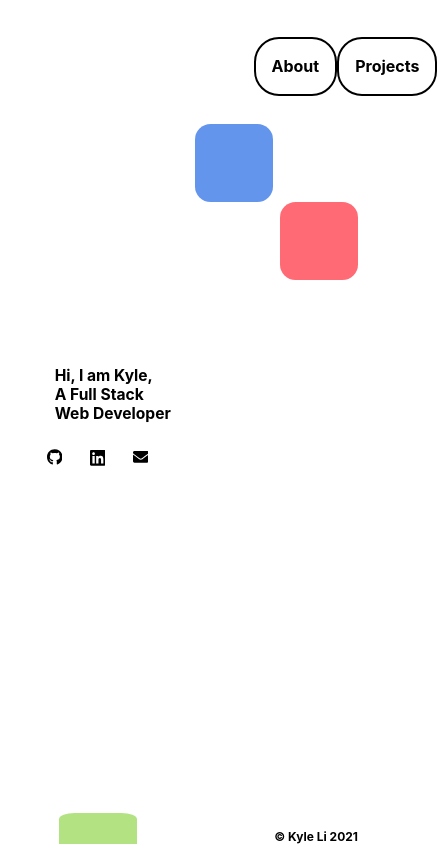
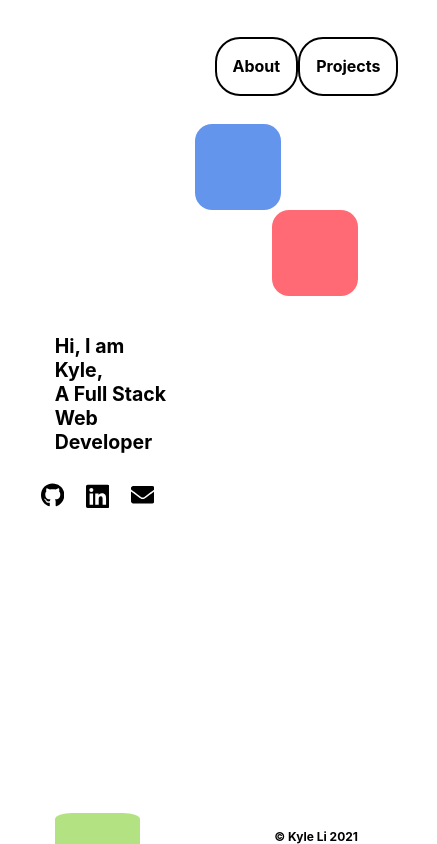
Before and after one commit to blackenjoy27/portfolio, a React (Create React App) app: page / in a window 390 px wide. Shown: the whole page, 437 px wide, since content can reach past the window. Built offline with nearby package versions, Linux system fonts and the light colour scheme.

Commit message:
updated Media Query for home page

```diff
--- a/src/animateComponents/Homepage/homepage.css
+++ b/src/animateComponents/Homepage/homepage.css
@@ -158,3 +158,25 @@ nav a {
     width: 100%;
   }
 }
+
+@media (max-width: 500px) {
+  nav {
+    width: 40rem;
+    margin-left: 10%;
+  }
+  .shortBio {
+    font-size: 5vw;
+    margin-left: 2.2rem;
+  }
+  .green-rectangle {
+    width: 22vw;
+    height: vw;
+  }
+  .square {
+    width: 22vw;
+    height: 22vw;
+  }
+  .social {
+    width: 6vw;
+  }
+}
```
